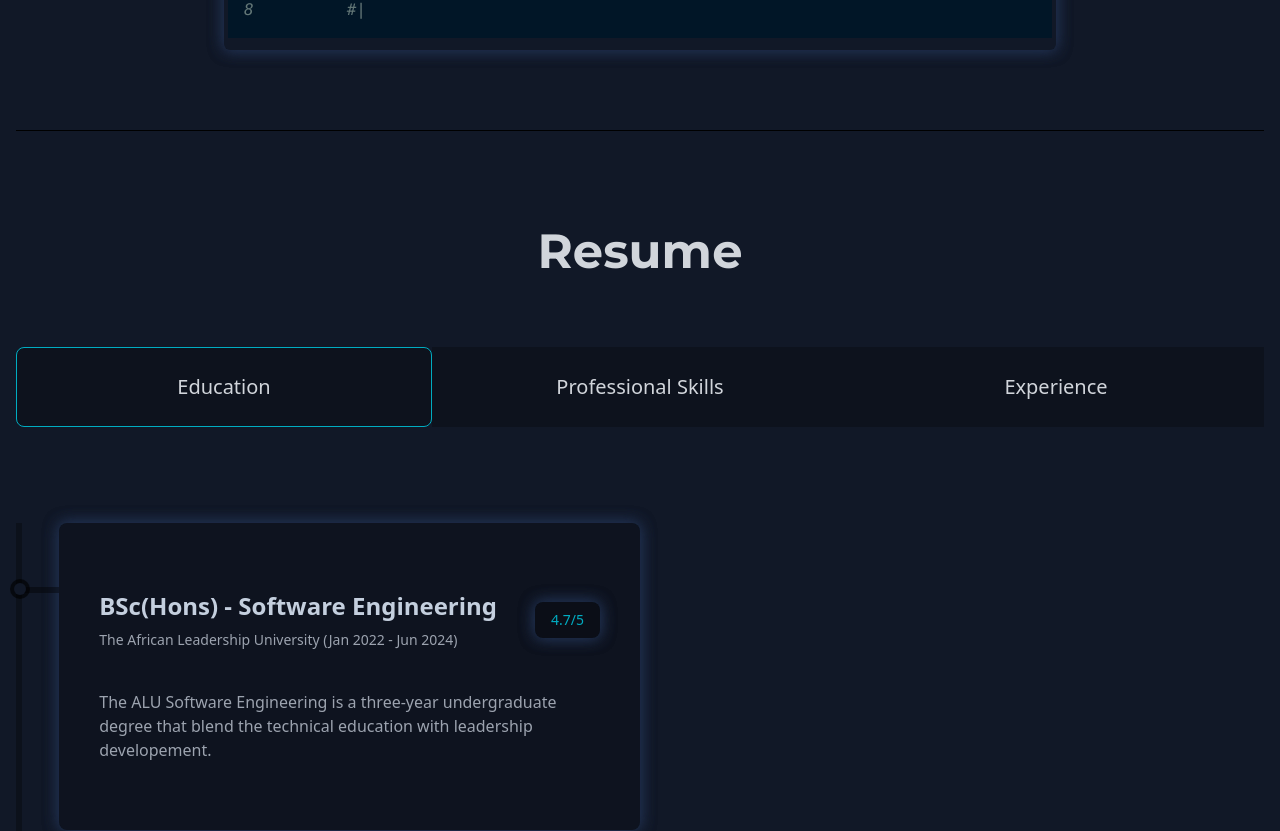
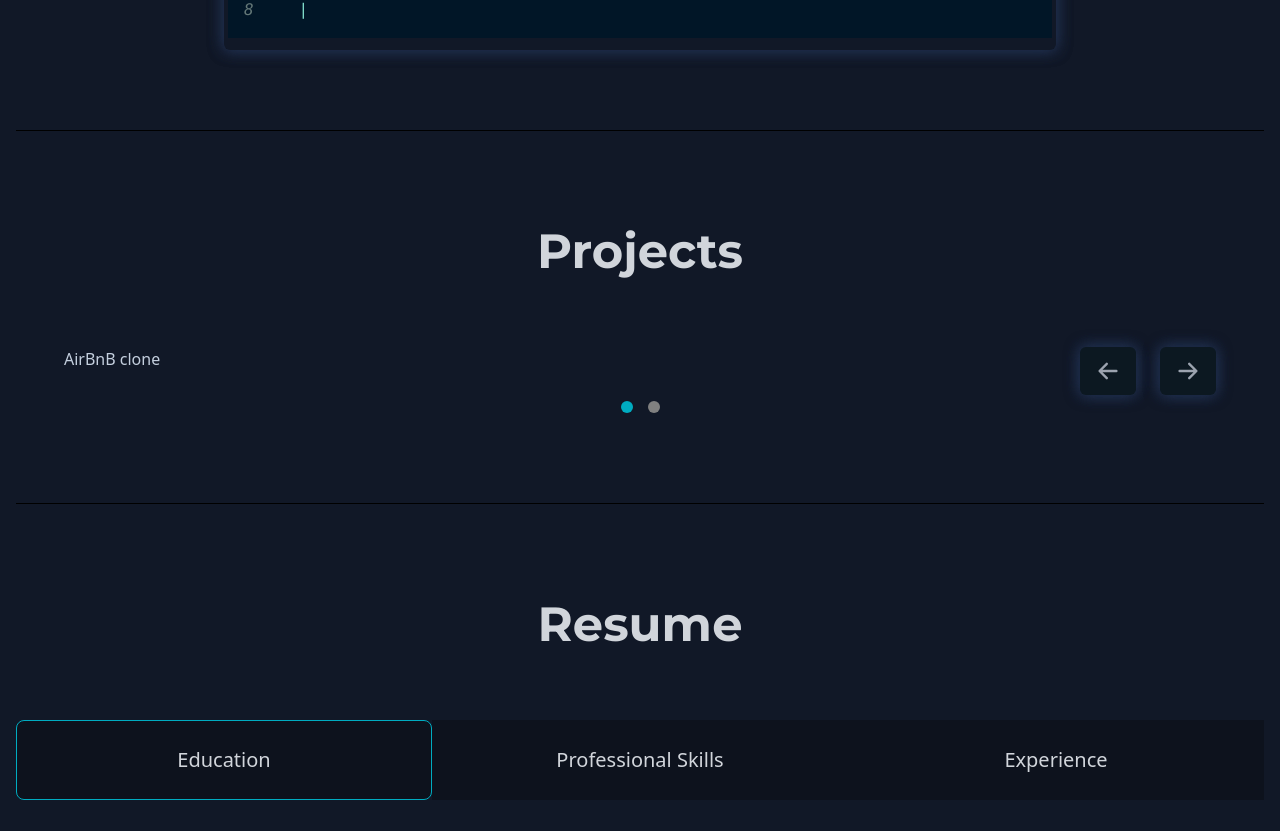
Before and after one commit to wubeshetA/portfolio, a React (Create React App) app: page / in a window 1280 px wide. Shown: the part 1295-2126 px from the top of the page. Built offline with nearby package versions, Linux system fonts and the light colour scheme.

Commit message:
Update project section

```diff
--- a/src/App.js
+++ b/src/App.js
@@ -7,6 +7,7 @@ import Resume from "./components/resume/Resume";
 import Contact from "./components/contact/Contact";
 import Footer from "./components/footer/Footer";
 import ScrollUpButton from "./components/ScrollUpButton";
+import Project from "./components/Projects2/Projects";
 
 function App() {
   return (
@@ -15,8 +16,8 @@ function App() {
       <div className="max-w-screen-xl mx-auto px-4">
         <Banner />
         <About />
+        <Project />
         <Resume />
-        <Projects />
         <Contact />
         <Footer />
         <ScrollUpButton />
--- /dev/null
+++ b/src/components/Projects2/ProjectList.js
@@ -0,0 +1,21 @@
+export const projectList = [
+  {
+    _id: 1001,
+    title: "AirBnB clone",
+    live_link: "",
+    github_link: "https://github.com/wubeshetA/alu-AirBnB_clone_V3",
+    description:
+      "This project is a replica of how the back of AirBnb might looks like.",
+    tech: ["Python", "MySql"],
+  },
+
+  {
+    _id: 1001,
+    title: "ALU Opprotunities Board",
+    live_link: "",
+    github_link: "https://github.com/wubeshetA/alu-AirBnB_clone_V3",
+    description:
+      "This project is a replica of how the back of AirBnb might looks like.",
+    tech: ["Python", "MySql"],
+  },
+];
--- /dev/null
+++ b/src/components/Projects2/Projects.js
@@ -0,0 +1,112 @@
+import React, { useState } from "react";
+import Slider from "react-slick";
+import { RiStarFill } from "react-icons/ri";
+import { HiArrowRight, HiArrowLeft } from "react-icons/hi";
+import Title from "../../layouts/Title";
+import { quote } from "../../assets";
+import { projectList } from "./ProjectList";
+function SampleNextArrow(props) {
+  const { onClick } = props;
+  return (
+    <div
+      className="w-14 h-12 bg-[#0c1821] hover:bg-black duration-300 rounded-md text-2xl text-gray-400 flex justify-center items-center absolute top-0 right-0 shadow-shadowOne cursor-pointer z-10"
+      onClick={onClick}
+    >
+      <HiArrowRight />
+    </div>
+  );
+}
+
+function SamplePrevArrow(props) {
+  const { onClick } = props;
+  return (
+    <div
+      className="w-14 h-12 bg-[#0c1821] hover:bg-black duration-300 rounded-md text-2xl text-gray-400 flex justify-center items-center absolute top-0 right-20 shadow-shadowOne cursor-pointer z-10"
+      onClick={onClick}
+    >
+      <HiArrowLeft />
+    </div>
+  );
+}
+
+const Project = () => {
+  const [dotActive, setDocActive] = useState(0);
+  const settings = {
+    dots: true,
+    infinite: true,
+    speed: 500,
+    slidesToShow: 1,
+    slidesToScroll: 1,
+    nextArrow: <SampleNextArrow />,
+    prevArrow: <SamplePrevArrow />,
+    beforeChange: (prev, next) => {
+      setDocActive(next);
+    },
+    appendDots: (dots) => (
+      <div
+        style={{
+          borderRadius: "10px",
+          padding: "10px",
+        }}
+      >
+        <ul
+          style={{
+            display: "flex",
+            gap: "15px",
+            justifyContent: "center",
+            marginTop: "20px",
+          }}
+        >
+          {" "}
+          {dots}{" "}
+        </ul>
+      </div>
+    ),
+    customPaging: (i) => (
+      <div
+        style={
+          i === dotActive
+            ? {
+                width: "12px",
+                height: "12px",
+                color: "blue",
+                background: "#00ACC1",
+                borderRadius: "50%",
+                cursor: "pointer",
+              }
+            : {
+                width: "12px",
+                height: "12px",
+                color: "blue",
+                background: "gray",
+                borderRadius: "50%",
+                cursor: "pointer",
+              }
+        }
+      ></div>
+    ),
+  };
+  return (
+    <section
+      id="projects"
+      className="full py-20 border-b-[1px] border-b-black"
+    >
+      <div className="flex justify-center items-center text-center">
+        <Title title="" des="Projects" />
+      </div>
+      <div className="max-w-6xl mx-auto">
+
+        {/* ================ Slider One ================== */}
+        <Slider {...settings}>
+          {projectList.map((project) => (
+            <div className="w-full">
+              <p>{project.title}</p>
+            </div>
+          ))}
+        </Slider>
+      </div>
+    </section>
+  );
+};
+
+export default Project;
--- a/src/components/navbar/Navbar.js
+++ b/src/components/navbar/Navbar.js
@@ -67,7 +67,7 @@ const Navbar = () => {
         <AnimatePresence>
           {showMenu && (
             <motion.div
-              className="w-[80%] h-screen overflow-scroll absolute top-0 left-0 bg-gray-900 p-4 scrollbar-hide shadow-shadowOne"
+              className="w-[80%] h-screen overflow-scroll absolute top-0 left-0 bg-gray-900 p-4 scrollbar-hide shadow-shadowOne z-50"
               initial={{ x: "-100%" }}
               animate={{ x: "0%" }}
               exit={{ x: "-100%" }}
--- a/src/components/resume/Experience.js
+++ b/src/components/resume/Experience.js
@@ -26,7 +26,6 @@ const Experience = () => {
             subTitle="African Leadership University - (Jan 2023 - present)"
             result="Rwanda"
             des="Mentor and committee member for the BreakIntoTech club at ALU. The club aims to help students learn about the tech industry and prepare them for internships and jobs."
-
           />
           <ResumeCard
             title="COMING SOON"
--- a/src/index.js
+++ b/src/index.js
@@ -2,6 +2,8 @@ import React from 'react';
 import ReactDOM from 'react-dom/client';
 import './index.css';
 import App from './App';
+// Import css files
+import "slick-carousel/slick/slick.css";
 
 const root = ReactDOM.createRoot(document.getElementById('root'));
 root.render(
--- a/src/projects/Projects.js
+++ b/src/projects/Projects.js
@@ -12,7 +12,8 @@ const Projects = () => {
       <div className="flex justify-center items-center text-center">
         <Title title="HERE ARE SOME OF MY CRAFT WORK" des="My Projects" />
       </div>
-      <div className="grid grid-cols-1 md:grid-cols-2 xl:grid-cols-2 gap-6 xl:gap-14">
+      {/* <div className="grid grid-cols-1 md:grid-cols-2 xl:grid-cols-2 gap-6 xl:gap-14"> */}
+      <div className="flex md:flex-row lgl:flex-row w-full sml:flex-col gap-10">
         <ProjectsCard
           title="SOCIAL MEDIA CLONE"
           des=" Lorem, ipsum dolor sit amet consectetur adipisicing elit.
--- a/src/projects/ProjectsCard.js
+++ b/src/projects/ProjectsCard.js
@@ -7,7 +7,7 @@ import { TbWorld } from "react-icons/tb";
 function ProjectsCard({ title, des, src, github_link, web_link }) {
   return (
 
-      <div className="flex justify-center group relative overflow-hidden rounded-xl shadow-shadowOne">
+      <div className="flex justify-center group relative overflow-hidden rounded-xl shadow-shadowOne lgl:w-1/3 sm:w-full gap-10">
         {/* image overlay */}
         <div className="group-hover:bg-bodyColor/90 w-full h-full absolute z-40 transition-all duration-300"></div>
         {/* img */}
@@ -33,7 +33,7 @@ function ProjectsCard({ title, des, src, github_link, web_link }) {
           <div></div>
         </div>
 
-        <div className="absolute w-80  flex flex-col justify-center text-center  -bottom-full group-hover:bottom-20 transition-all duration-700 z-50">
+        <div className="absolute w-80 flex flex-col justify-center text-center  -bottom-full group-hover:bottom-20 transition-all duration-700 z-50">
           <h1 className="text-2xl font-bold text-designColor mb-2">{title}</h1>
           <p className="mb-2">{des}</p>
         </div>
```
Also changed, not shown: src/assets/images/projects/projectOne.jpg.
